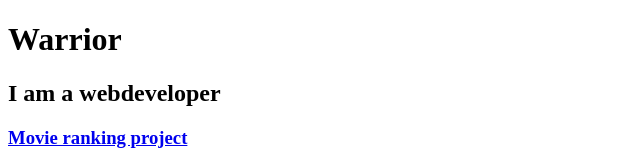
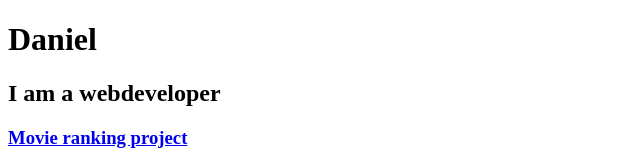
Before and after one commit to suryavaraprakash/html-portfolio, a plain HTML site: page index.html in a window 1280 px wide. Shown: the top 165 px of the page, 0-640 px from the left. Drawn offline with Linux system fonts and the light colour scheme.

Commit message:
Update index.html

```diff
--- a/index.html
+++ b/index.html
@@ -6,7 +6,7 @@
     <title>MY PROJECT</title>
  </head>
  <body>
-    <h1>Warrior </h1>
+    <h1>Daniel </h1>
     <h2>I am a webdeveloper</h2>
     <h3><a href="./movie-ranking.html">Movie ranking project</a></h3>
     <img src="./ProjectPhoto-1.png" height="200"/>
```
